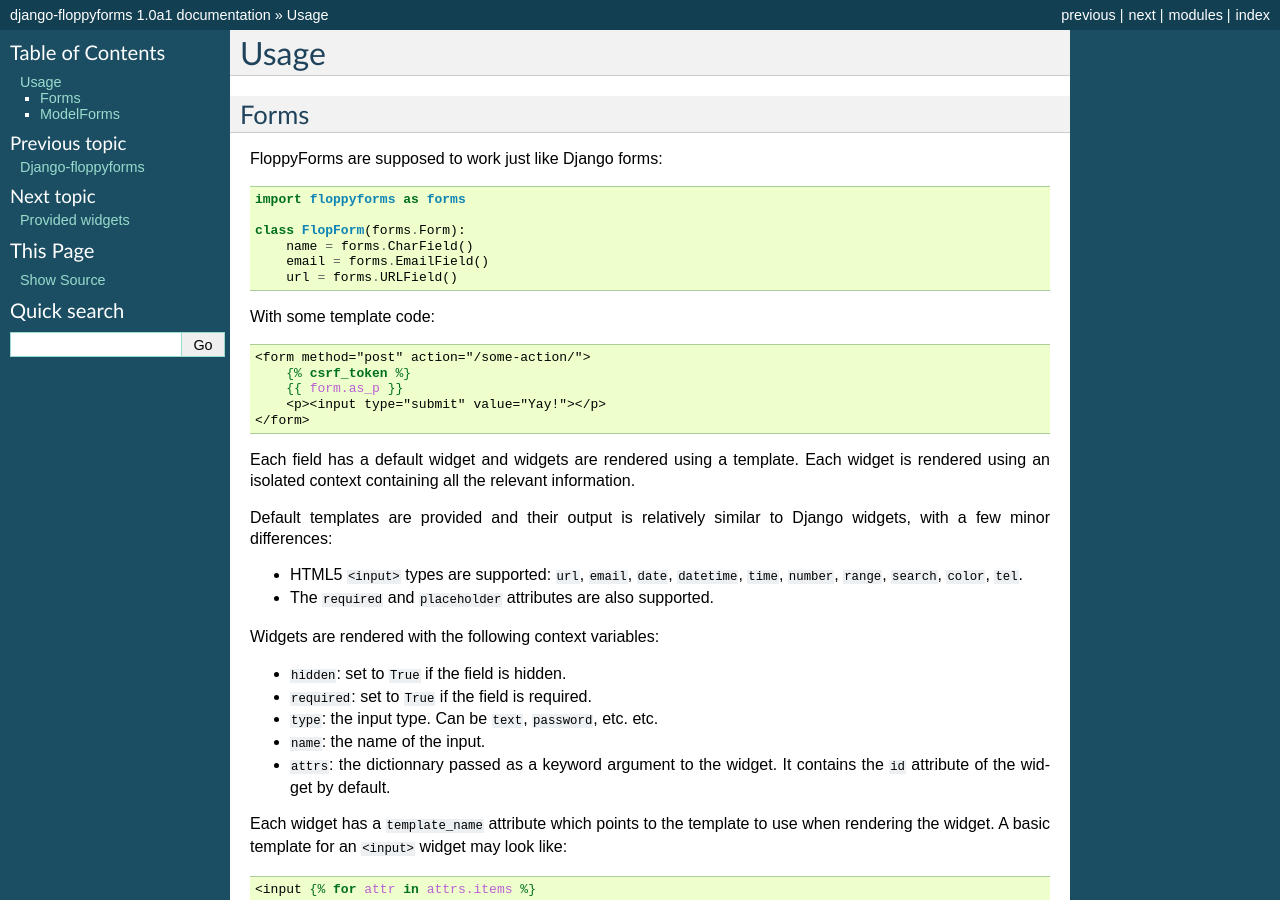
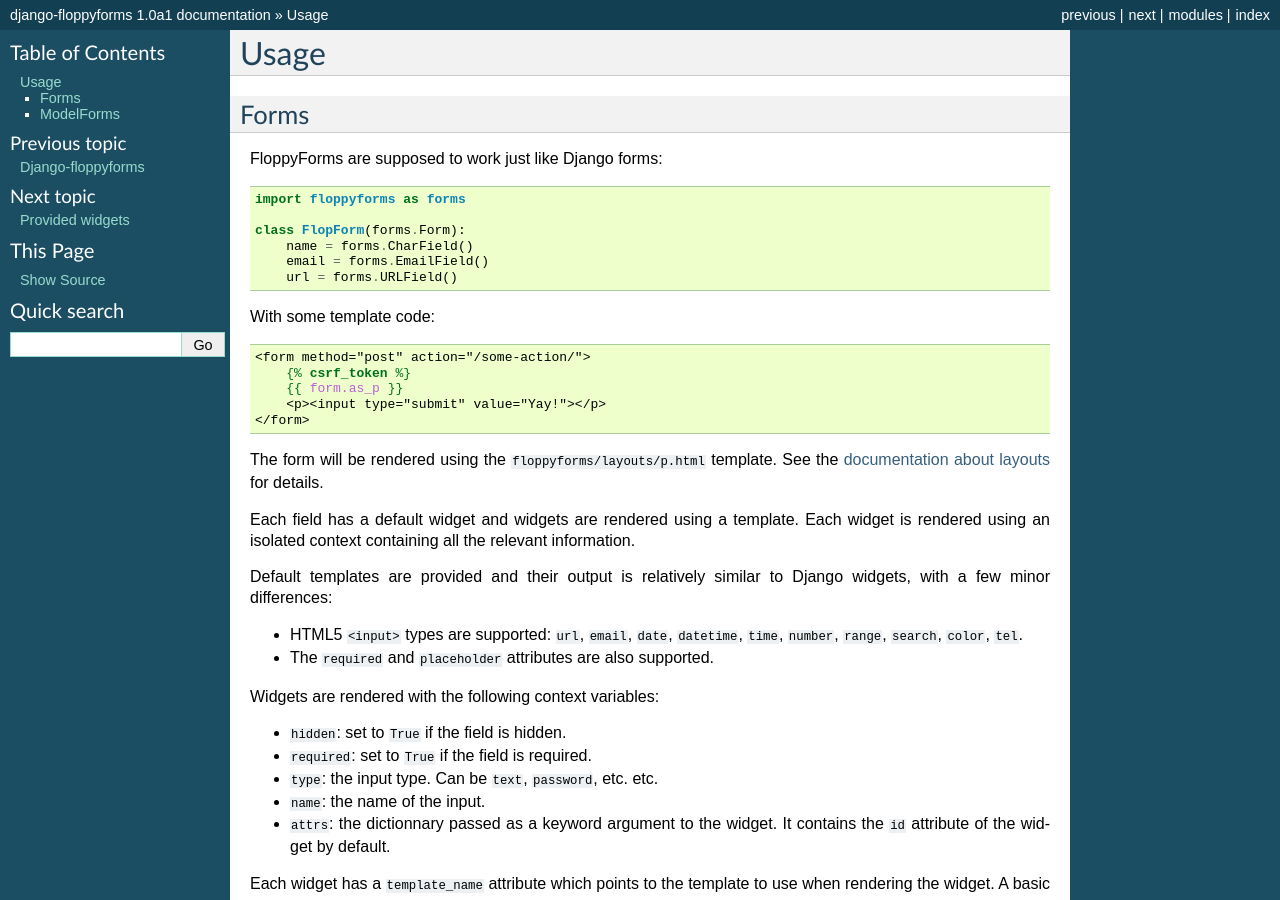
Before and after one commit to jazzband/django-floppyforms, a Sphinx documentation site: the page built from docs/usage.rst, in a window 1280 px wide and 900 px high. Built offline with Sphinx 7.4.7, drawn with Linux system fonts in a browser that asks for light colours.

Commit message:
Documenting the templates used for as_* methods.

```diff
--- a/docs/usage.rst
+++ b/docs/usage.rst
@@ -22,6 +22,9 @@
         {{ form.as_p }}
         <p><input type="submit" value="Yay!"></p>
     </form>
+
+The form will be rendered using the ``floppyforms/layouts/p.html`` template.
+See the :doc:`documentation about layouts <layouts>` for details.
 
 Each field has a default widget and widgets are rendered using a template.
 Each widget is rendered using an isolated context containing all the relevant
```
Also changed, not shown: docs/layouts.rst (+13 -1 lines).
